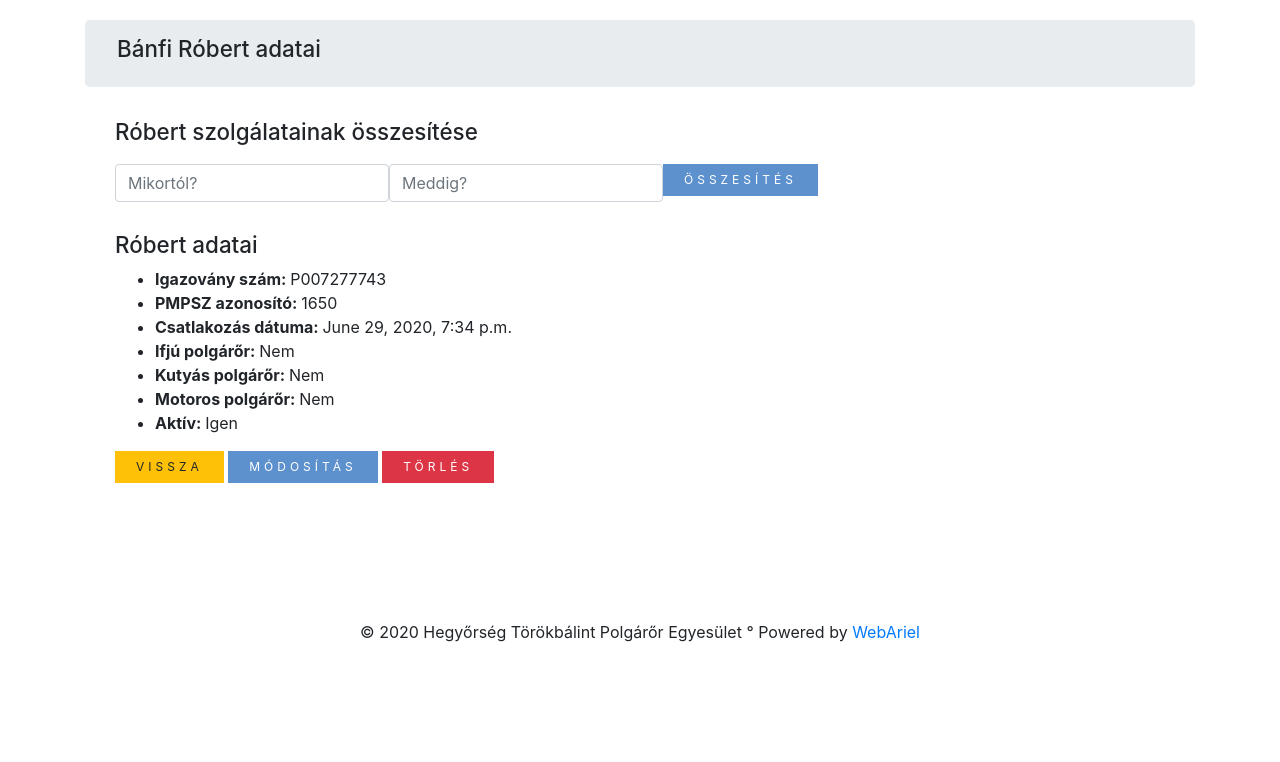
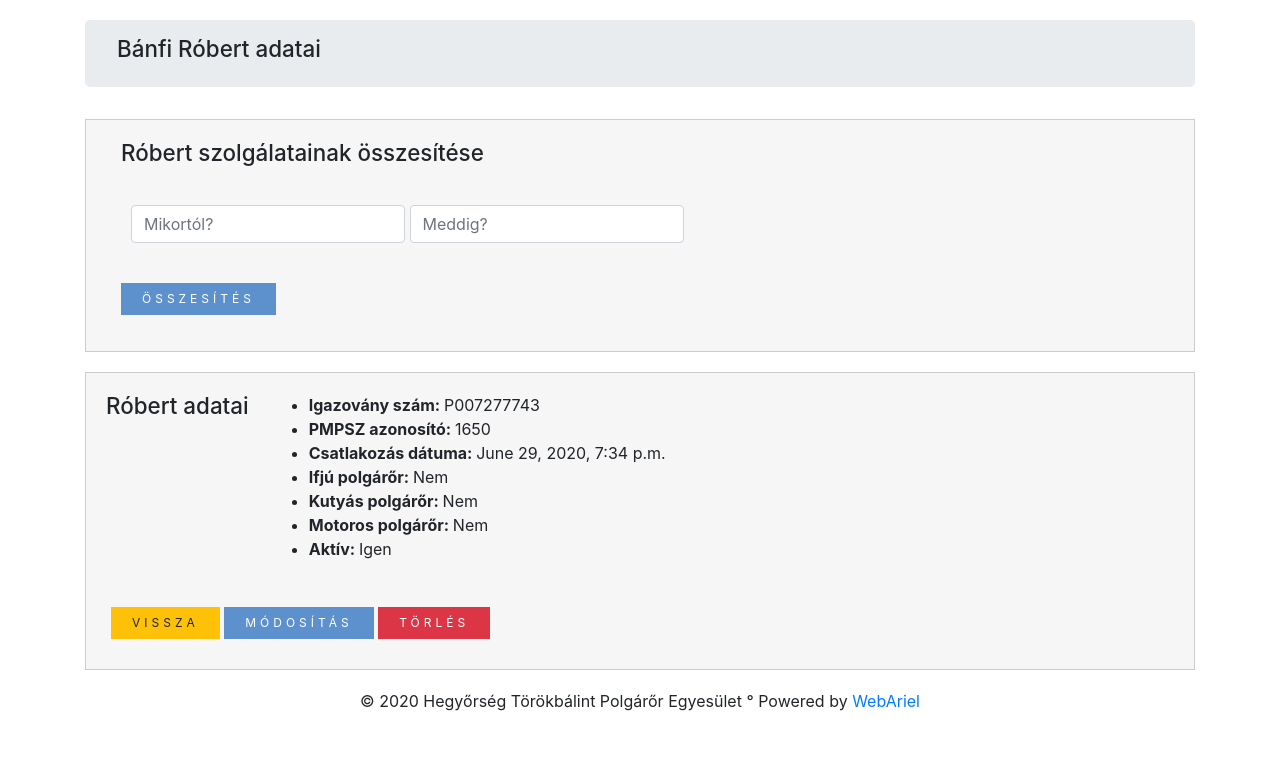
Before and after one commit to udvarisz/timesheet, a Django app: page /time_sheet/member_detail/17/ in a window 1280 px wide. Shown: the part 139-901 px from the top of the page. Before the commit the page ends 781 px from the top, so only its background shows below. Run offline with Django 3.2, Linux system fonts and the light colour scheme; the visitor is signed in with stand-in values (Sample User, id 1); data comes from the database, SQL or seed files in the repository; some libraries are stand-ins or nearby versions.

Commit message:
formázás

```diff
--- a/mysite/time_sheet/templates/time_sheet/member_detail.html
+++ b/mysite/time_sheet/templates/time_sheet/member_detail.html
@@ -8,23 +8,48 @@ Tagok
 </div>
 
 <div class="container">
+  <div class="row">
+    <div class="col">
+      <div class="row justify-content-center noborder">
+        <div class="col-12">
+          <h2>{{member.first_name}} szolgálatainak összesítése</h2>
+        </div>
+      </div>
+      <div class="row noborder">
+        <div class="col-md-auto">
+          <form class="form-inline" action="{% url 'time_sheet:member_sum' %}" method="get" autocomplete="off">
+            {% csrf_token %}
+            <input type="hidden" name="m" value="{{member.pk}}">
+            <div class="row noborder">
+              <div class="col-md-auto">
+                <input class="form-control datepicker" type="datetime" name="s" placeholder="Mikortól?">
+                <input class="form-control datepicker" type="datetime" name="e" placeholder="Meddig?">
+              </div>
+            </div>
+          </div>
+        </div>
+        <div class="row noborder">
+          <div class="col-12">
+            <p class="szures-btn">
+              <input type="submit" value="Összesítés" class="btn btn-primary">
+            </p>
+          </form>
+        </div>
+      </div>
+    </div>
+  </div>
+</div>
 <div class="container">
 
 
-  <h2>{{member.first_name}} szolgálatainak összesítése</h2>
-  <form class="form-inline" action="{% url 'time_sheet:member_sum' %}" method="get" autocomplete="off">
-    {% csrf_token %}
-    <input type="hidden" name="m" value="{{member.pk}}">
-    <input class="form-control datepicker" type="datetime" name="s" placeholder="Mikortól?">
-    <input class="form-control datepicker" type="datetime" name="e" placeholder="Meddig?">
-        <p class="szures-btn">
-          <input type="submit" value="Összesítés" class="btn btn-primary">
-        </p>
-
-  </form>
+  <div class="row member-list">
+    <div class="row noborder">
+      <div class="col-12">
+        <h2>{{member.first_name}} adatai </h2>
       </div>
-  <div class="container member-list">
-<h2>{{member.first_name}} adatai </h2>
+    </div>
+    <div class="row noborder">
+      <div class="col-12">
         <ul>
           <li><strong>Igazovány szám: </strong>{{member.id_number}}</li>
           <li><strong>PMPSZ azonosító: </strong>{{member.pmpsz_number}}</li>
@@ -34,13 +59,16 @@ Tagok
           <li><strong>Motoros polgárőr: </strong>{% if member.motor %}Igen {% else %}Nem{% endif %}</li>
           <li><strong>Aktív: </strong>{% if member.active %}Igen {% else %}Nem{% endif %}</li>
         </ul>
-
-
+      </div>
+    </div>
+    <div class="container">
       <a href="{% url 'time_sheet:member_list' %}" class="btn btn-warning">Vissza</a>
       {% if user.is_superuser %}
       <a href="{% url 'time_sheet:member_update' pk=member.pk %}" class="btn btn-primary ">Módosítás</a>
       <a href="{% url 'time_sheet:member_delete' pk=member.pk %}" class="btn btn-danger">Törlés</a>
       {% endif %}
+
+    </div>
   </div>
 </div>
 {% endblock %}
```
Also changed, not shown: mysite/time_sheet/templates/time_sheet/car_detail.html (+32 -7 lines), mysite/time_sheet/templates/time_sheet/car_list.html (+5 -2 lines), mysite/time_sheet/templates/time_sheet/duty_detail.html (+9 -5 lines), mysite/time_sheet/templates/time_sheet/member_list.html (+6 -1 lines). Lines whose indentation alone changed are shown as unchanged.
